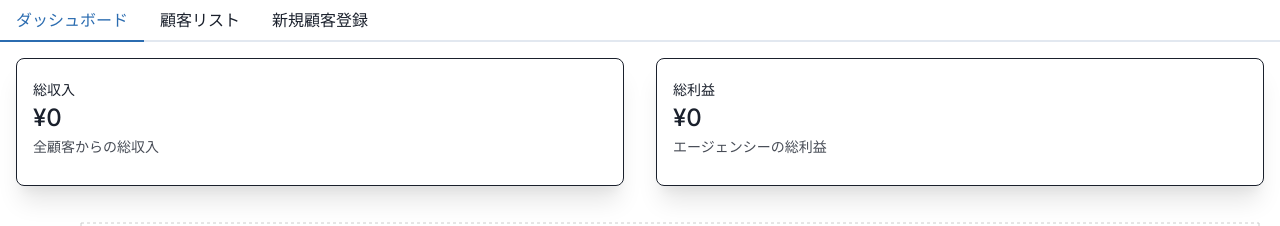
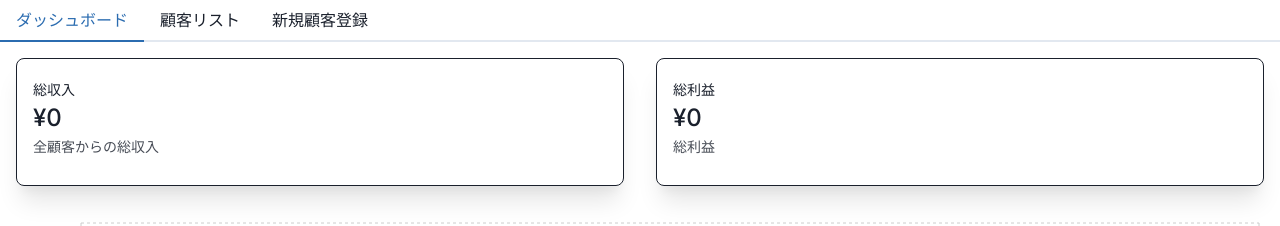
Before and after one commit to drying/phi-database, a Next.js app: page / in a window 1280 px wide. Shown: the top 226 px of the page. Built offline with nearby package versions, Linux system fonts and the light colour scheme; no server answers; the database is empty.

Commit message:
リファクタリング

```diff
--- a/app/components/Dashboard.tsx
+++ b/app/components/Dashboard.tsx
@@ -95,7 +95,7 @@ const Dashboard: React.FC<DashboardProps> = ({ customers }) => {
         <DashboardCard
           label="総利益"
           value={`¥${totalProfit.toLocaleString()}`}
-          helpText="エージェンシーの総利益"
+          helpText="総利益"
         />
       </SimpleGrid>
       <Box mt={8} height="400px">
```
